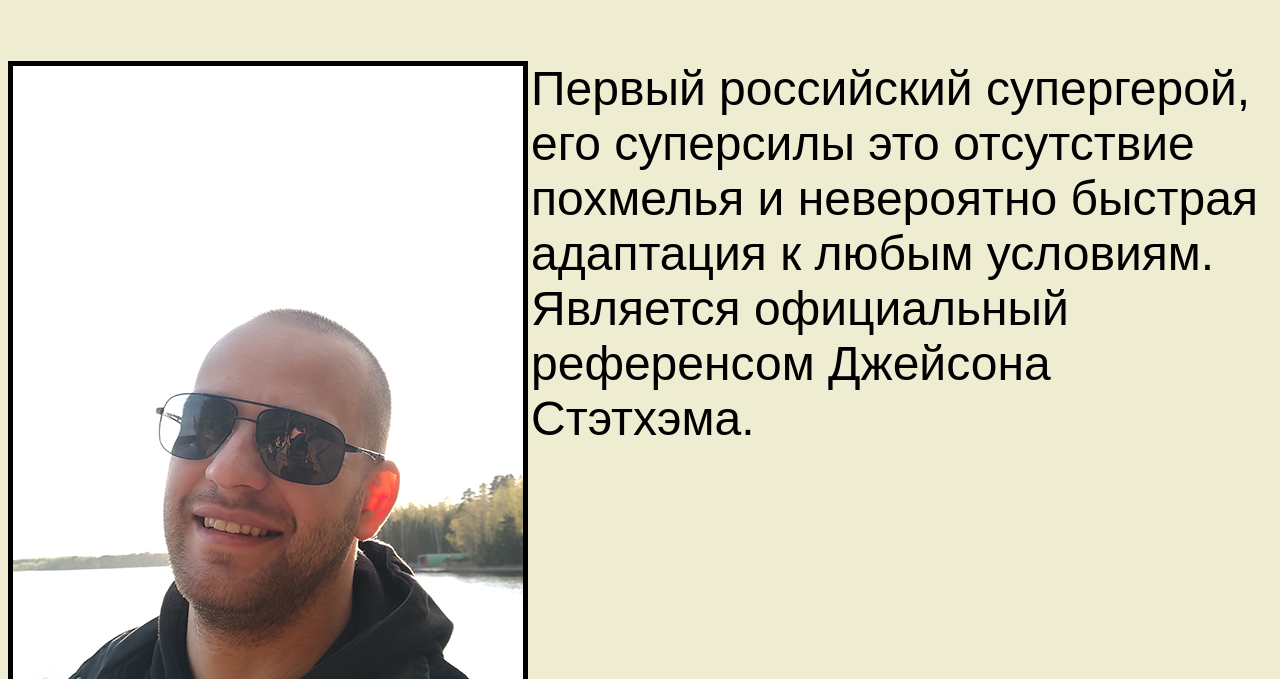
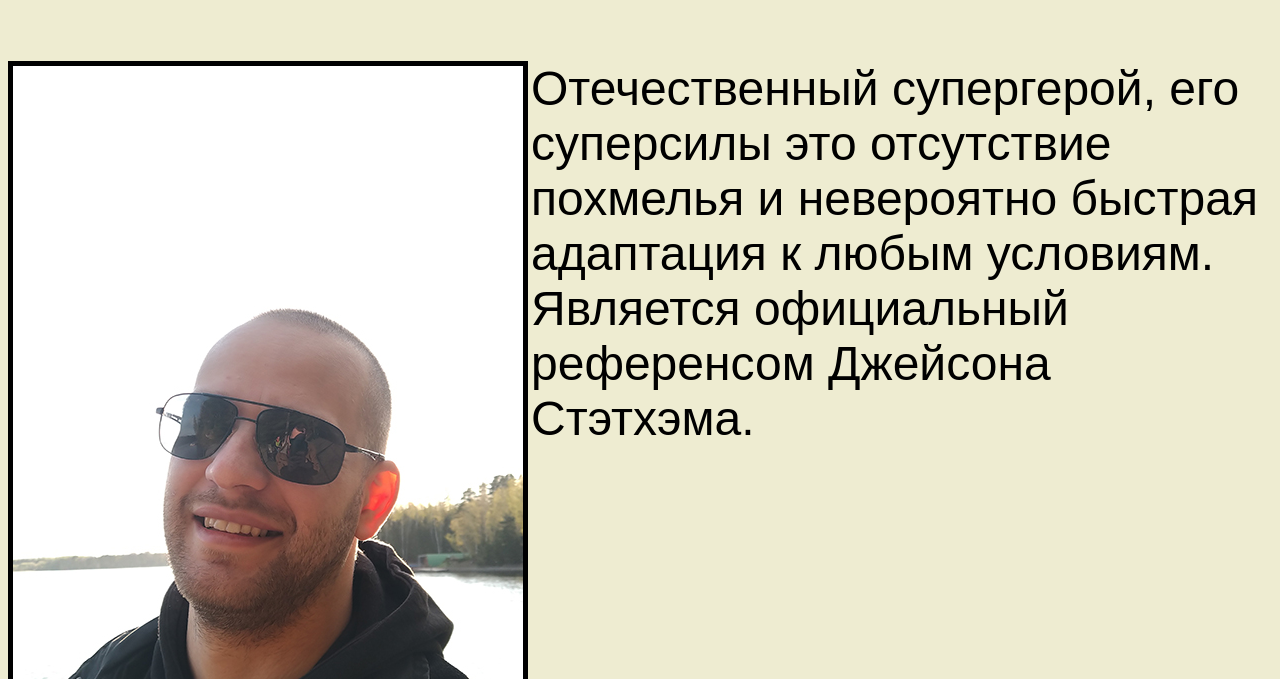
Before and after one commit to WeddingOfDenisAndAlexandra/WeddingOfDenisAndAlexandra.github.io, a plain HTML site: page andrey_sokolov/index.html in a window 1280 px wide. Shown: the part 121-800 px from the top of the page. Drawn offline with Linux system fonts and the light colour scheme.

Commit message:
Update index.html

```diff
--- a/andrey_sokolov/index.html
+++ b/andrey_sokolov/index.html
@@ -7,7 +7,7 @@
    }
 </style>
 <h1 align="center"> Андрей Соколов </h1>
-   <img src="/andrey_sokolov/andrey_sokolov.jpg" align="left"> Первый российский супергерой, его суперсилы это отсутствие похмелья и невероятно быстрая адаптация к любым условиям. <br/> Является официальный референсом Джейсона Стэтхэма.
+   <img src="/andrey_sokolov/andrey_sokolov.jpg" align="left"> Отечественный супергерой, его суперсилы это отсутствие похмелья и невероятно быстрая адаптация к любым условиям. <br/> Является официальный референсом Джейсона Стэтхэма.
 <body bgcolor="#eeecd1">
 </body>
 </html>
```
